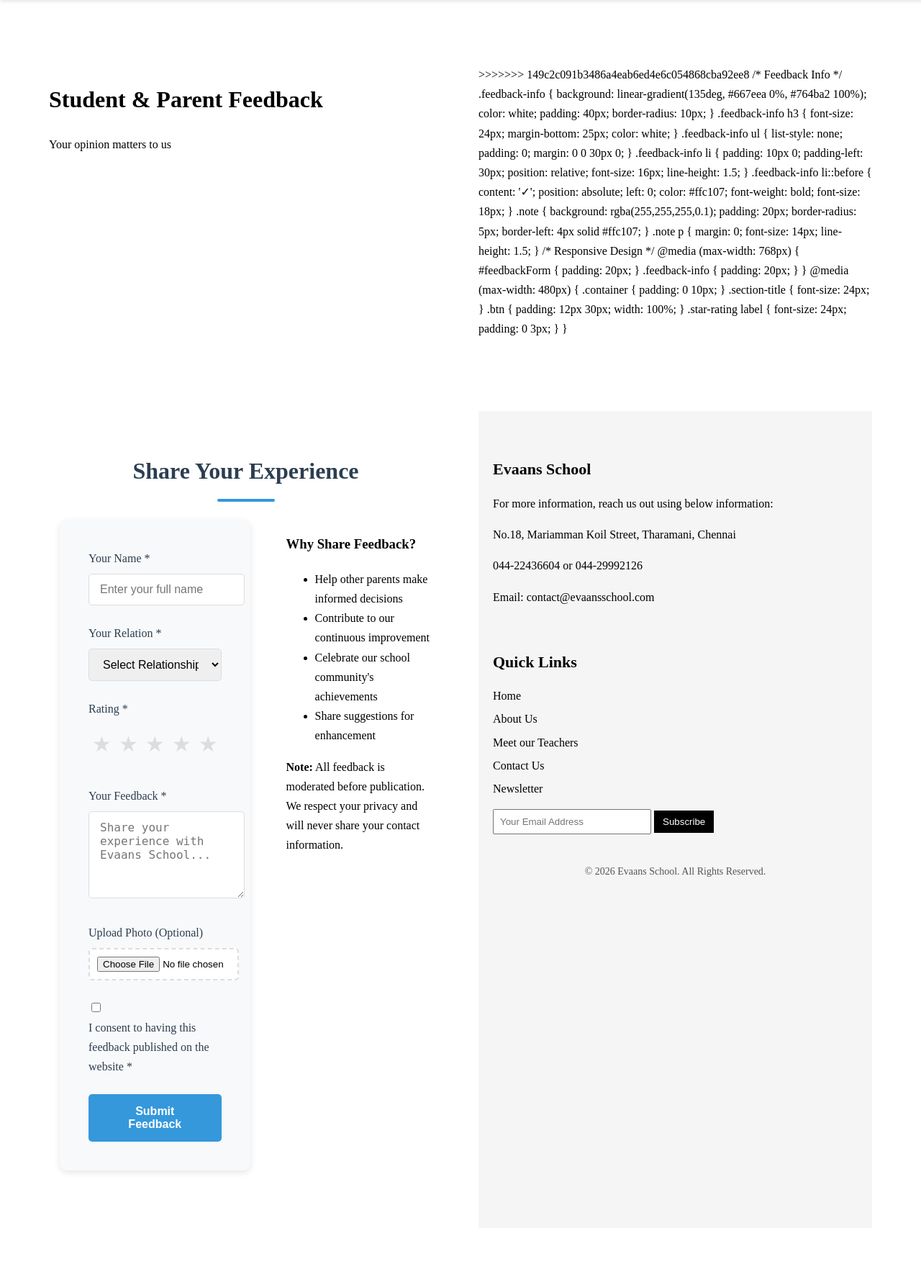
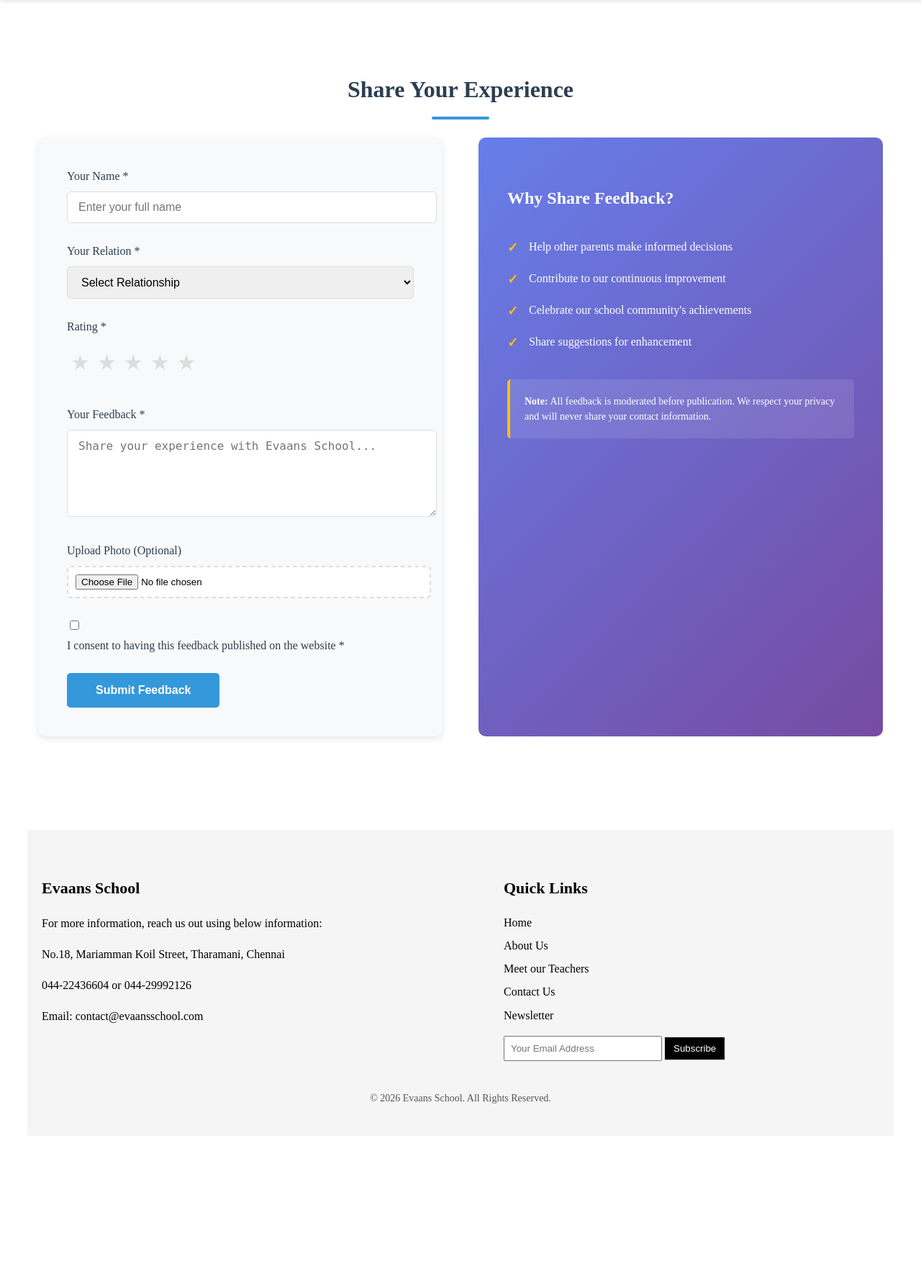
Before and after one commit to geethapriya14/School-Website, a PHP site: page /submit-feedback.php in a window 1280 px wide. Shown: the part 110-1884 px from the top of the page at 72% size. After the commit the page ends 1643 px from the top, so only its background shows below. Run offline with PHP 8.4, Linux system fonts and the light colour scheme.

Commit message:
Removed git conflict markers

```diff
--- a/about.php
+++ b/about.php
@@ -25,13 +25,11 @@ require_once _DIR_ . '/templates/navigation.php';
                 indisputable reputation of the school. We will certainly take the school to glorious heights
                 in the years to come.
             </p>
-
-<<<<<<< HEAD
             <p style="font-weight: bold; color: #ff5e14; font-size: 1.1rem; border-top: 1px solid #eee; padding-top: 15px;">
                 We Are Here To Give A Quality Education With Indian Standards To Everyone.
             </p>
         </div>
-=======
+
 <section>
     <h1 style="font-size:32px; color:#1c2b4a; margin: bottom 20px;">About Evaans School</h1>
     <p>
@@ -45,7 +43,6 @@ require_once _DIR_ . '/templates/navigation.php';
         the institution has consistently focused on shaping young minds through
         strong academic foundations, discipline, and character development.
     </p>
->>>>>>> 149c2c091b3486a4eab6ed4e6c054868cba92ee8
 
         <div style="flex: 1; min-width: 300px;">
             <img src="school-building.jpg" alt="Evaans School Building" style="width: 100%; border-radius: 8px; box-shadow: 0 4px 15px rgba(0,0,0,0.1);">
--- a/submit-feedback.php
+++ b/submit-feedback.php
@@ -143,7 +143,6 @@ require_once __DIR__ . '/templates/navigation.php';
     text-align: center;
 }
 
-<<<<<<< HEAD
 .btn-primary {
     background: #3498db;
 }
@@ -151,20 +150,6 @@ require_once __DIR__ . '/templates/navigation.php';
 .btn-primary:hover {
     background: #2980b9;
 }
-=======
-        .submit-btn:hover {
-            background: #2980b9;
-        }
-    </style>
-</head>
-<body style="margin-top: 70px; padding: 30px; line-height:1.7;">
-
-<div class="feedback-container" style="margin-top: 70px; padding: 30px; line-height:1.7;">
-    <div class="form-header">
-        <h1>Student & Parent Feedback</h1>
-        <p>Your opinion matters to us</p>
-    </div>
->>>>>>> 149c2c091b3486a4eab6ed4e6c054868cba92ee8
 
 /* Feedback Info */
 .feedback-info {
```
